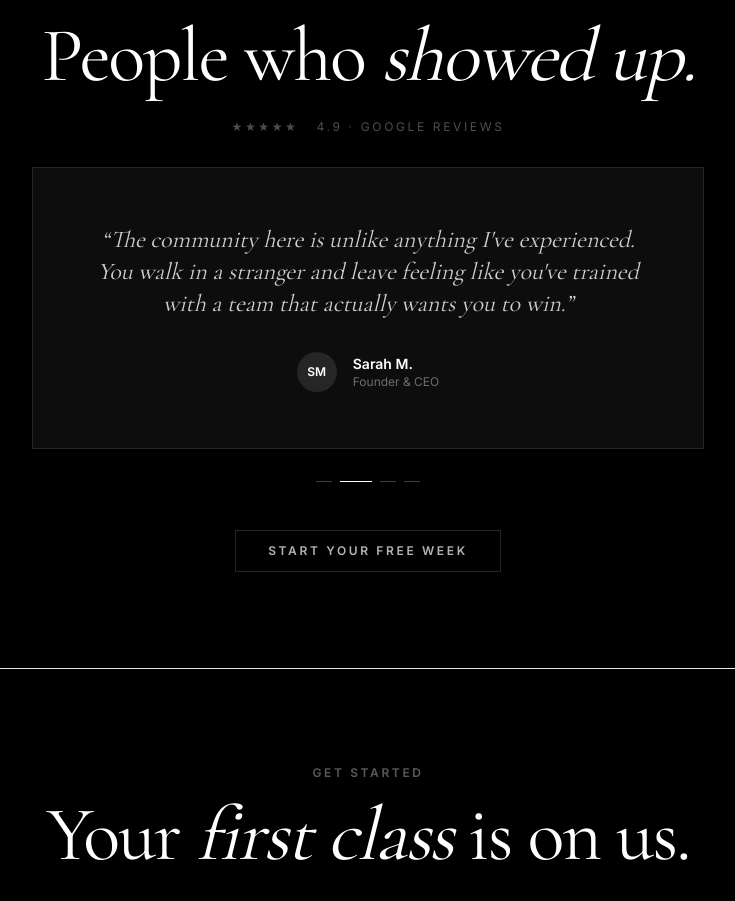
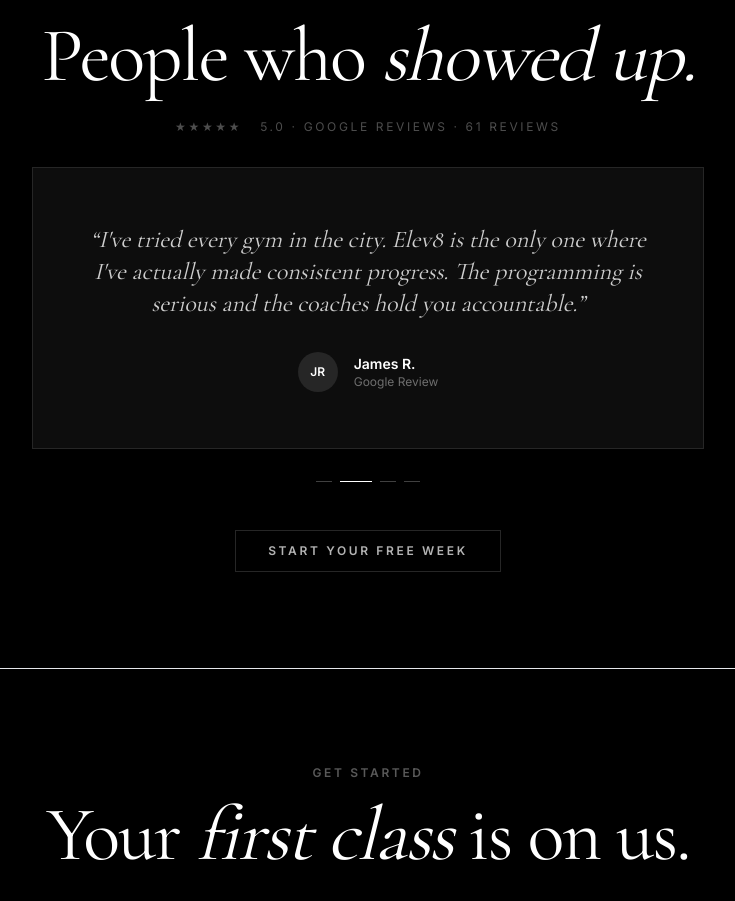
Before and after one commit to dfeleppa/lyfe, a Next.js app: page / in a window 1280 px wide. Shown: the part 2242-3143 px from the top of the page, without its empty margins (272-1007 px from the left). Built offline with nearby package versions, Linux system fonts and the light colour scheme.

Commit message:
Add Dave A. review, update Google rating to 5.0 with 61 reviews

```diff
--- a/src/app/page.tsx
+++ b/src/app/page.tsx
@@ -365,31 +365,31 @@ function Features() {
 const TESTIMONIALS = [
   {
     quote:
+      "More Than Just a Gym – A Place to Grow. Joining this gym has been one of the best decisions I've ever made. From the start, it's been so much more than just a place to work out — it's a space where I've genuinely improved my skills, pushed past limits, & grown in ways I never expected. Whether it's refining technique, learning new movements, or pushing through a grueling workout, Lyfe has been nothing short of phenomenal...",
+    name: "Dave A.",
+    role: "Google Review",
+    initials: "DA",
+  },
+  {
+    quote:
       "I've tried every gym in the city. Elev8 is the only one where I've actually made consistent progress. The programming is serious and the coaches hold you accountable.",
     name: "James R.",
-    role: "Managing Director",
+    role: "Google Review",
     initials: "JR",
   },
   {
     quote:
       "The community here is unlike anything I've experienced. You walk in a stranger and leave feeling like you've trained with a team that actually wants you to win.",
     name: "Sarah M.",
-    role: "Founder & CEO",
+    role: "Google Review",
     initials: "SM",
   },
   {
     quote:
       "Down 14kg and the strongest I've ever been. The coaches know their craft and the programming adapts to where you are, not where you wish you were.",
     name: "Daniel K.",
-    role: "Operations Director",
+    role: "Google Review",
     initials: "DK",
-  },
-  {
-    quote:
-      "I've been training for 10 years. Moving to Elev8 was the single best decision I made for my fitness. The Olympic lifting program alone is worth it.",
-    name: "Priya N.",
-    role: "Entrepreneur",
-    initials: "PN",
   },
 ];
 
@@ -426,7 +426,7 @@ function Testimonials() {
             <em className="italic">showed up.</em>
           </h2>
           <p className="mt-6 font-sans text-xs uppercase tracking-widest text-white/30">
-            ★★★★★ &nbsp; 4.9 · Google Reviews
+            ★★★★★ &nbsp; 5.0 · Google Reviews · 61 Reviews
           </p>
         </div>
 
```
